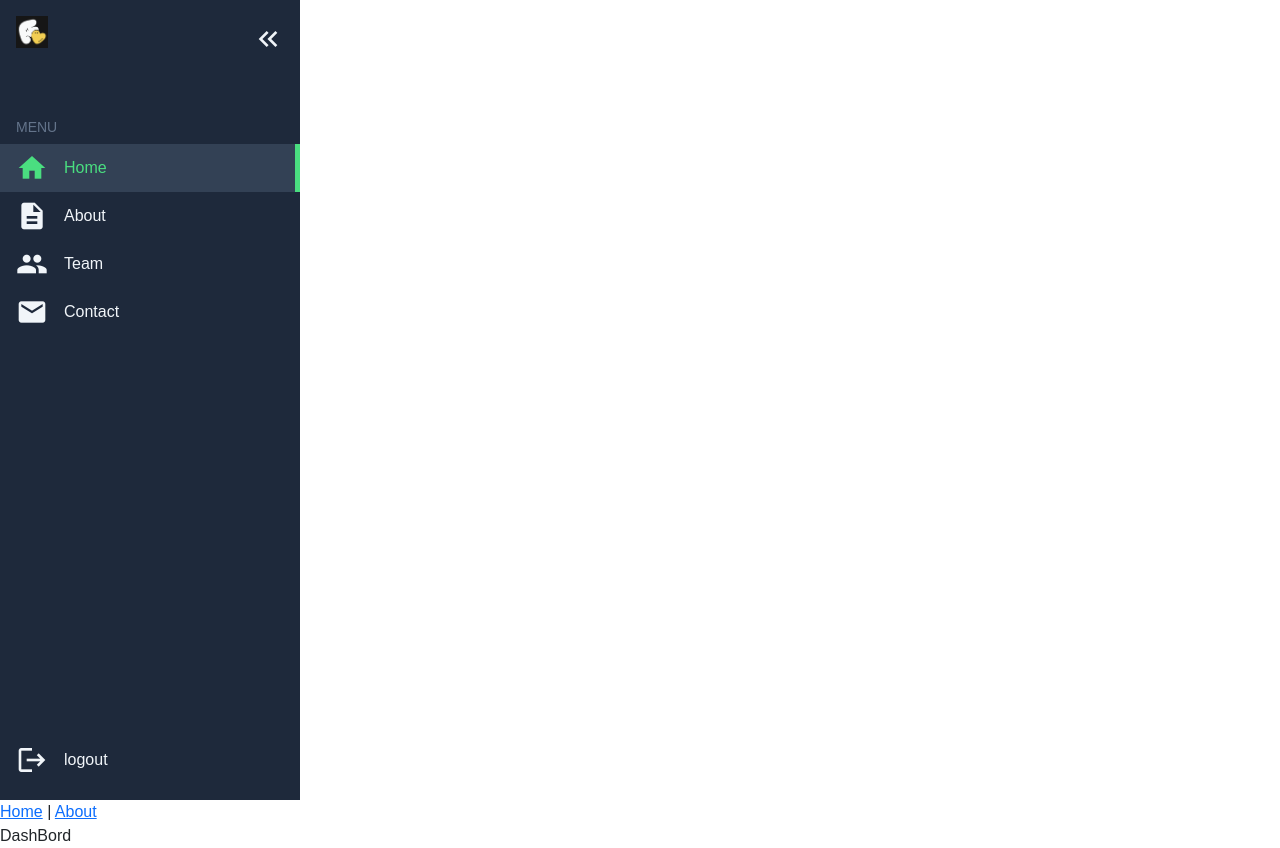
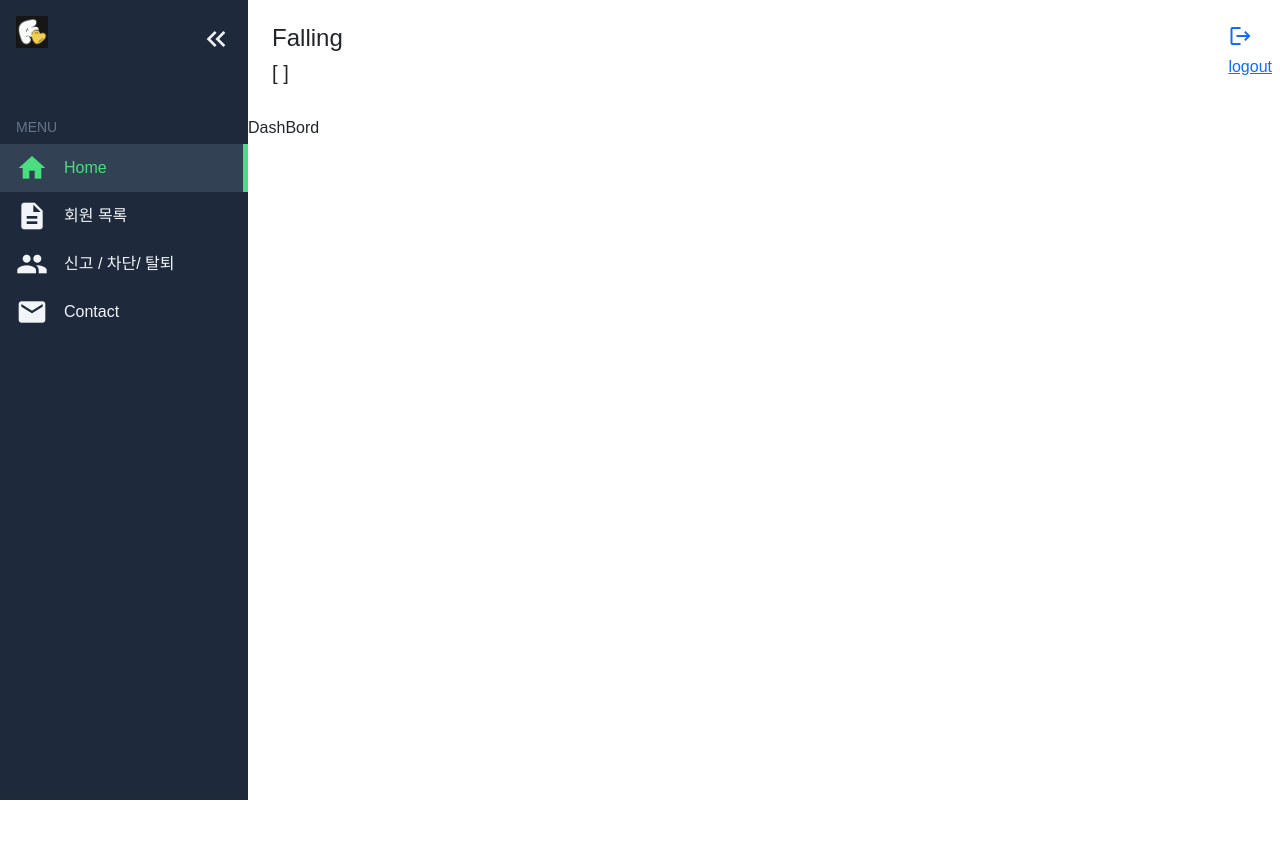
Before and after one commit to THT-Team/THT-Admin-Front, a Vue app: page / in a window 1280 px wide. Both pictures are taken after a click on the button "keyboard_double_arrow_right". After the commit the page ends 800 px from the top, so only its background shows below. Built offline with nearby package versions, Linux system fonts and the light colour scheme.

Commit message:
feat : nav bar

```diff
--- a/package.json
+++ b/package.json
@@ -16,6 +16,7 @@
     "roboto-fontface": "*",
     "vue": "^3.4.35",
     "vue-router": "^4.3.3",
+    "vuex": "^4.0.2",
     "webfontloader": "^1.0.0"
   },
   "devDependencies": {
--- a/src/App.vue
+++ b/src/App.vue
@@ -2,21 +2,26 @@
 
     <div class="app">
         <side-bar />
+
+        <div class="contents-body" style="width: 100%">
+            <nav-bar />
+
+            <div class="view">
+                <router-view />
+            </div>
+
+        </div>
+
+
     </div>
 
-    <div class="main">
-        <router-link to="/">Home</router-link>
-        |
-        <router-link to="/grid-system">About</router-link>
-    </div>
-
-    <router-view />
 
 </template>
 
 <script setup>
 import { RouterLink, RouterView } from 'vue-router'
 import SideBar from '@/components/SideBar.vue'
+import NavBar from '@/components/NavBar.vue'
 
 </script>
 
--- a/src/assets/css/SideBar.scss
+++ b/src/assets/css/SideBar.scss
@@ -11,10 +11,6 @@ aside {
   padding: 1rem;
 
   transition: 0.2s ease-in-out;
-
-  .flex {
-    flex: 1 1 0;
-  }
 
   .logo {
     margin-bottom: 1rem;
@@ -79,6 +75,7 @@ aside {
         transition: 0.2s ease-in-out;
       }
       .text {
+        height: 24px;
         color: var(--light);
         transition: 0.2s ease-in-out;
       }
--- a/src/assets/main.scss
+++ b/src/assets/main.scss
@@ -6,6 +6,7 @@
   --dark-alt: #334155;
   --light: #f1f5f9;
   --sidebar-width: 300px;
+  --navbar-height: 100px;
 }
 
 * {
--- /dev/null
+++ b/src/assets/store.js
@@ -0,0 +1,17 @@
+import { createStore } from 'vuex'
+
+const store = createStore({
+  state() {
+    return {
+      pageName: ''
+    }
+  },
+
+  mutations:{
+    setPageName(state, name) {
+      state.pageName = name
+    }
+  }
+})
+
+export default store
--- /dev/null
+++ b/src/components/NavBar.vue
@@ -0,0 +1,38 @@
+<template>
+    <div class="nav">
+        <div class="title">
+            <h4>{{ title }}</h4>
+            <h5>[ {{ $store.state.pageName }} ]</h5>
+        </div>
+
+        <div class="flex"></div>
+
+        <div class="menu">
+            <router-link to="/logout" class="button">
+                <span class="material-icons">logout</span><br>
+                <span class="text">logout</span>
+            </router-link>
+        </div>
+    </div>
+</template>
+
+<script setup>
+import { RouterLink } from 'vue-router'
+
+let title = 'Falling'
+
+</script>
+
+<style scoped>
+
+.nav {
+    padding: 1rem;
+    margin: 0.5rem;
+    width: 100%;
+    height: var(--navbar-height );
+    .flex {
+        flex: 1 1 0;
+    }
+
+}
+</style>
--- a/src/components/SideBar.vue
+++ b/src/components/SideBar.vue
@@ -12,32 +12,29 @@
 
         <h3>Menu</h3>
         <div class="menu">
-      <router-link to="/" class="button">
+            <router-link to="/" class="button" @click="$store.commit('setPageName', 'Home')">
                 <span class="material-icons">home</span>
                 <span class="text">Home</span>
             </router-link>
-      <router-link to="/about" class="button">
+
+            <router-link to="/about" class="button" @click="$store.commit('setPageName', '회원 목록')">
                 <span class="material-icons">description</span>
-        <span class="text">About</span>
+                <span class="text">회원 목록</span>
             </router-link>
-      <router-link to="/team" class="button">
+
+            <router-link to="/team" class="button" @click="$store.commit('setPageName', '신고 / 차단/ 탈퇴')">
                 <span class="material-icons">group</span>
-        <span class="text">Team</span>
+                <span class="text">신고 / 차단/ 탈퇴</span>
             </router-link>
-      <router-link to="/contact" class="button">
+
+            <router-link to="/contact" class="button" @click="$store.commit('setPageName', 'Contact')">
                 <span class="material-icons">email</span>
                 <span class="text">Contact</span>
             </router-link>
+
         </div>
 
-    <div class="flex"></div>
 
-    <div class="menu">
-      <router-link to="/logout" class="button">
-        <span class="material-icons">logout</span>
-        <span class="text">logout</span>
-      </router-link>
-    </div>
     </aside>
 </template>
 
@@ -45,11 +42,11 @@
 import { ref } from 'vue'
 import logoURL from '../assets/falling_logo.png'
 
-const is_expanded = ref(localStorage.getItem("is_expanded") === "true")
+const is_expanded = ref(localStorage.getItem('is_expanded') === 'true')
 
 const ToggleMenu = () => {
     is_expanded.value = !is_expanded.value
-  localStorage.setItem("is_expanded", is_expanded.value)
+    localStorage.setItem('is_expanded', is_expanded.value)
 }
 </script>
 
--- a/src/main.js
+++ b/src/main.js
@@ -8,12 +8,14 @@ import router from './router'
 import BootstrapVue3 from 'bootstrap-vue-3'
 import 'bootstrap/dist/css/bootstrap.css'
 import 'bootstrap-vue-3/dist/bootstrap-vue-3.css'
+import store from '@/assets/store.js'
 
 // import "./assets/scss/common.scss";
 
 const app = createApp(App)
 
 app.use(router)
-app.use(BootstrapVue3);
+app.use(BootstrapVue3)
+app.use(store)
 
 app.mount('#app')
--- a/src/views/GridSystemView.vue
+++ /dev/null
@@ -1,13 +0,0 @@
-<script setup>
-
-</script>
-
-<template>
-  <div>
-    Grid System
-  </div>
-</template>
-
-<style scoped>
-
-</style>
```
Also changed, not shown: 1 other file (tests, documents, lock files or other folders). Lines whose indentation alone changed are shown as unchanged.
